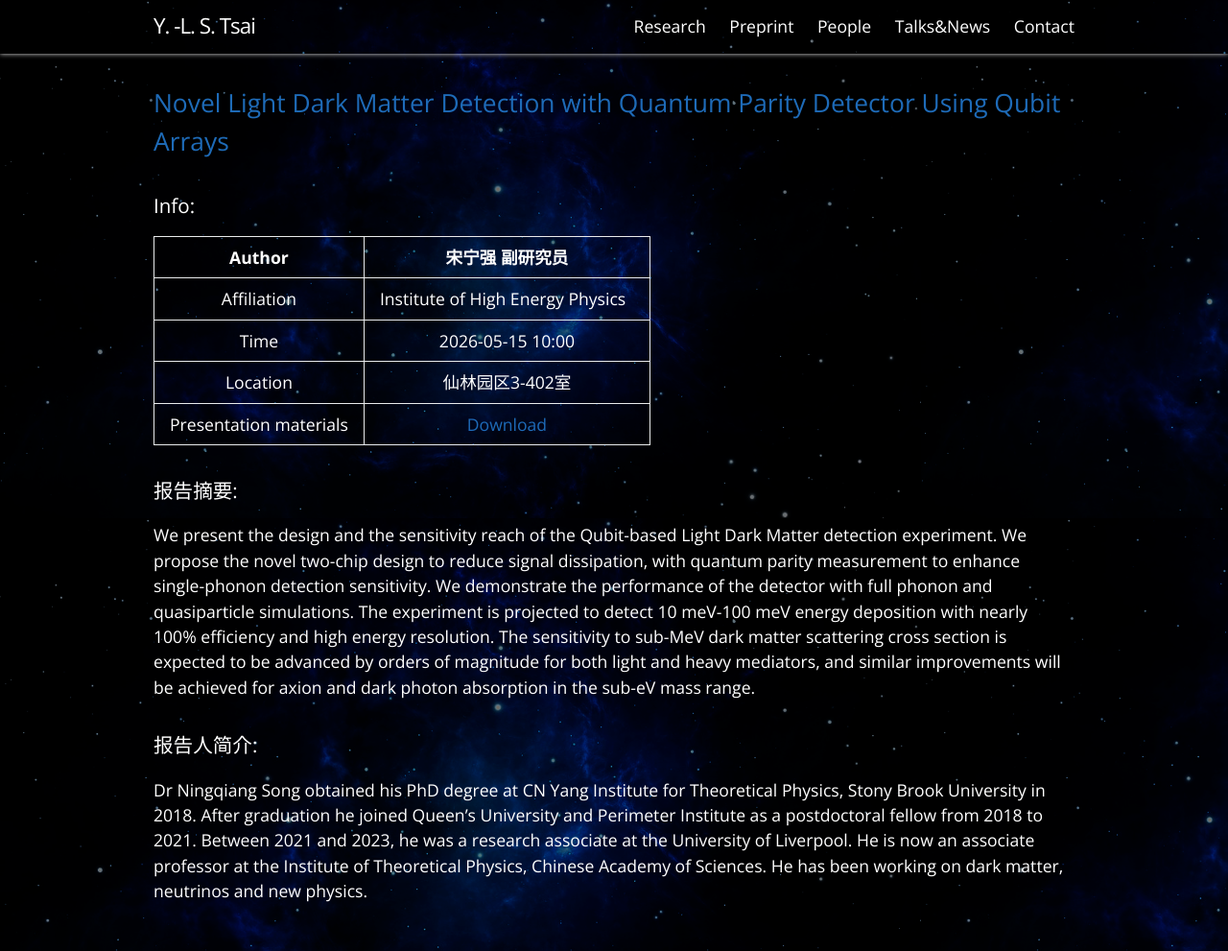
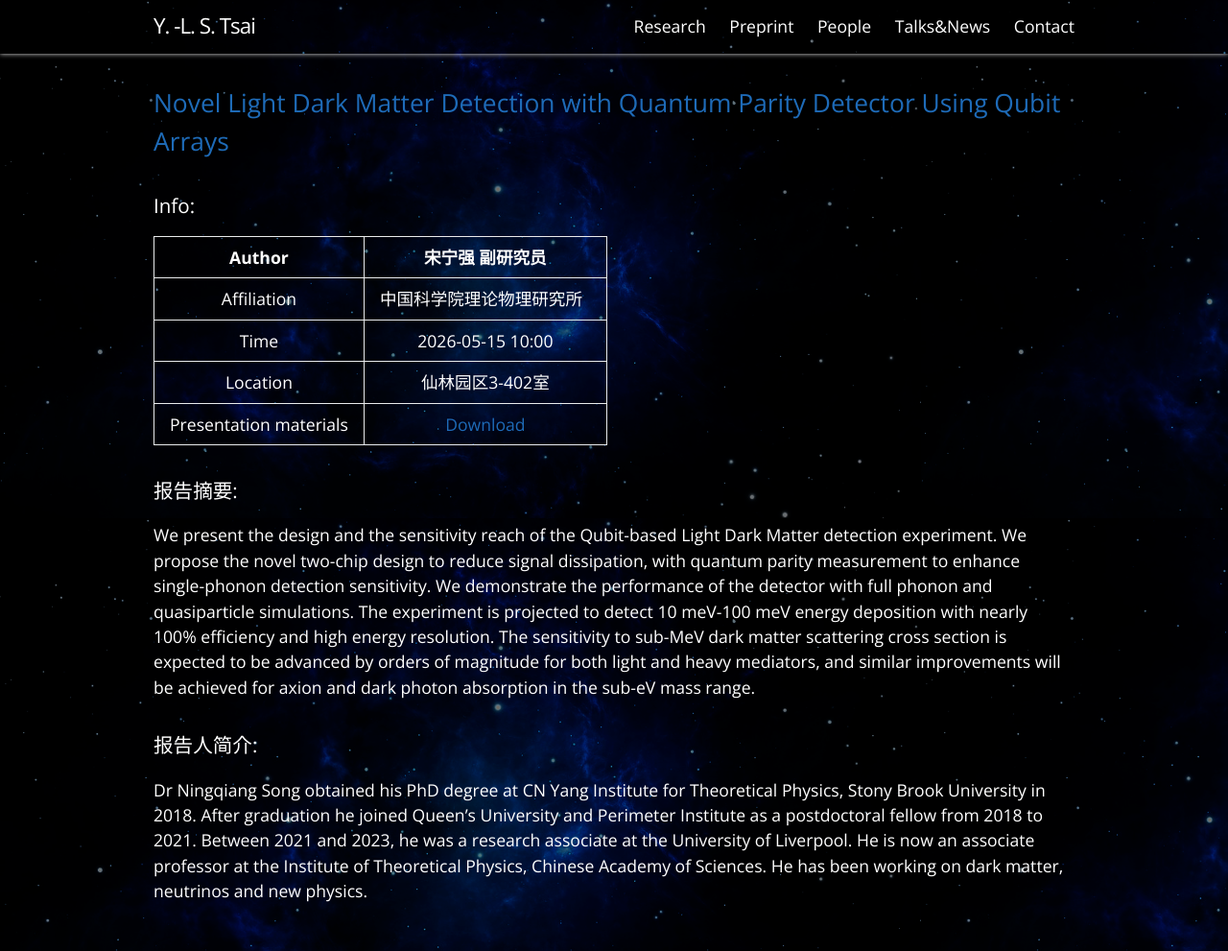
Before and after one commit to smingtsai/PMOdarkmatter, a Jekyll site: the page built from _posts/Talks_News/2026-05-15-1000.md, in a window 1280 px wide. Shown: the whole page at 96% size. Built offline with Jekyll 4.4.1, drawn with Linux system fonts in a browser that asks for light colours.

Commit message:
mod 2026-05-15-1000.md

```diff
--- a/_posts/Talks_News/2026-05-15-1000.md
+++ b/_posts/Talks_News/2026-05-15-1000.md
@@ -2,7 +2,7 @@
 layout: post
 title: "Novel Light Dark Matter Detection with Quantum Parity Detector Using Qubit Arrays"
 author: "宋宁强 副研究员"
-workplace: "Institute of High Energy Physics"
+workplace: "中国科学院理论物理研究所"
 categories: "Talks_News"
 weburl: https://pmo.cas.cn/xwdt2019/jzyg2019/202605/t20260506_8195928.html
 location: "仙林园区3-402室"
@@ -16,7 +16,7 @@ time: "2026-05-15 10:00"
 
 |Author  |宋宁强 副研究员|
 |:--:|:--:|
-|Affiliation|Institute of High Energy Physics |
+|Affiliation|中国科学院理论物理研究所 |
 |Time    | 2026-05-15 10:00 |
 |Location| 仙林园区3-402室 |
 |Presentation materials|[Download](https://pan.cstcloud.cn/s/hDlmwaw7RAo)|
```
